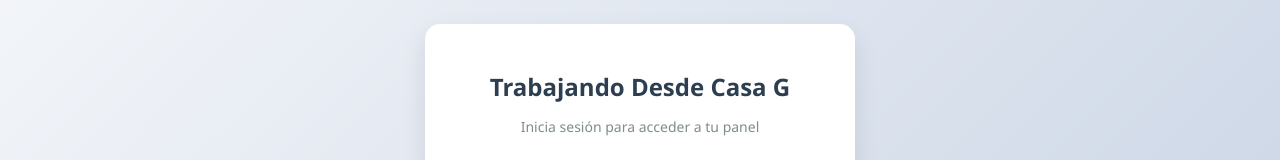
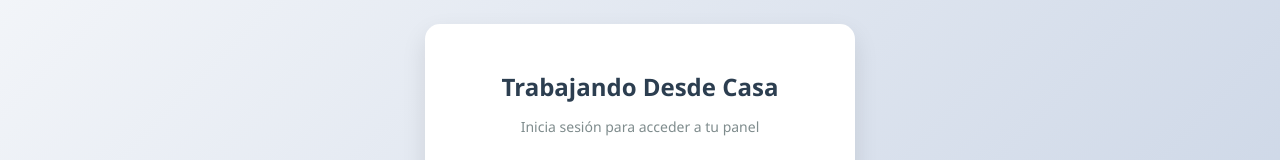
Before and after one commit to Industries-cu/refer, a plain HTML site: page index.html in a window 1280 px wide. Shown: the part 125-285 px from the top of the page. Drawn offline with nearby package versions, Linux system fonts and the light colour scheme.

Commit message:
Update index.html

```diff
--- a/index.html
+++ b/index.html
@@ -99,7 +99,7 @@
 </head>
 <body>
     <div class="login-container">
-        <h1>Trabajando Desde Casa G</h1>
+        <h1>Trabajando Desde Casa </h1>
         <p class="subtitle">Inicia sesión para acceder a tu panel</p>
 
         <div class="input-group">
```
